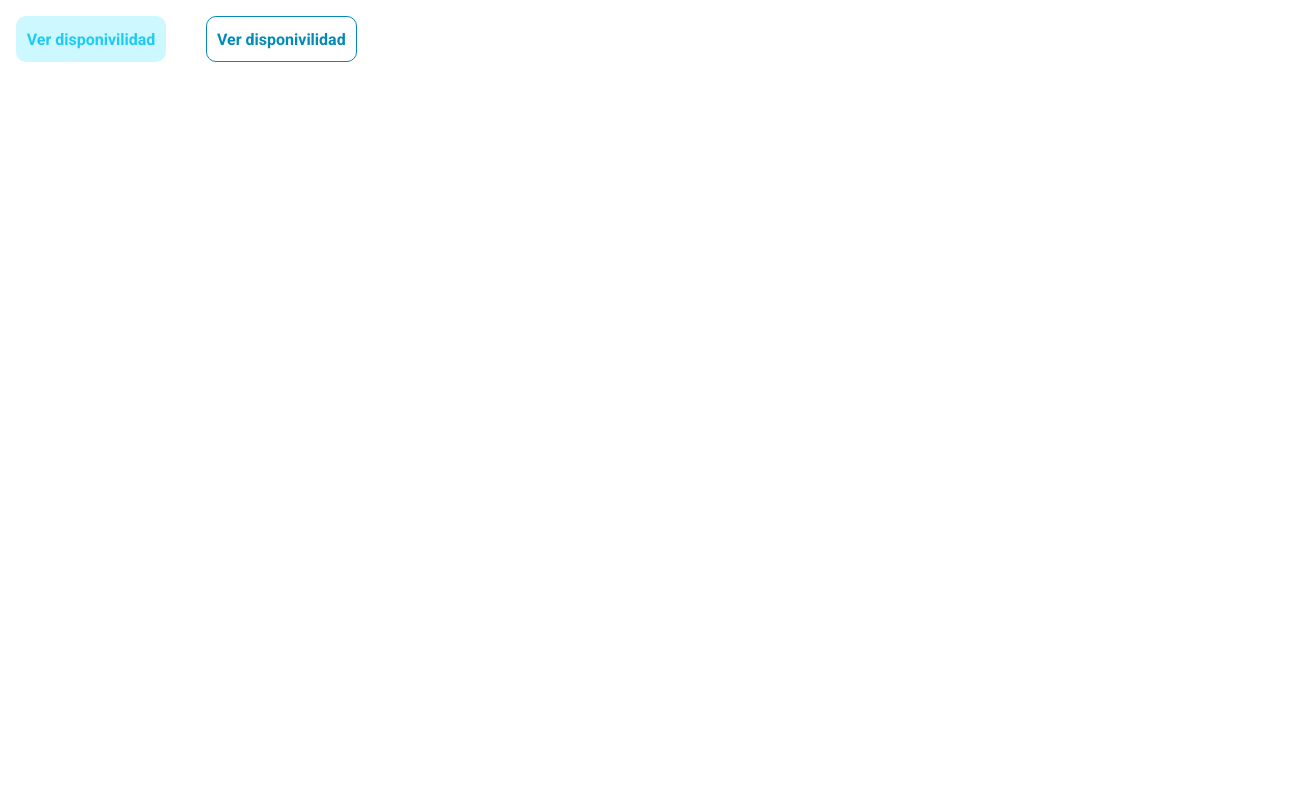
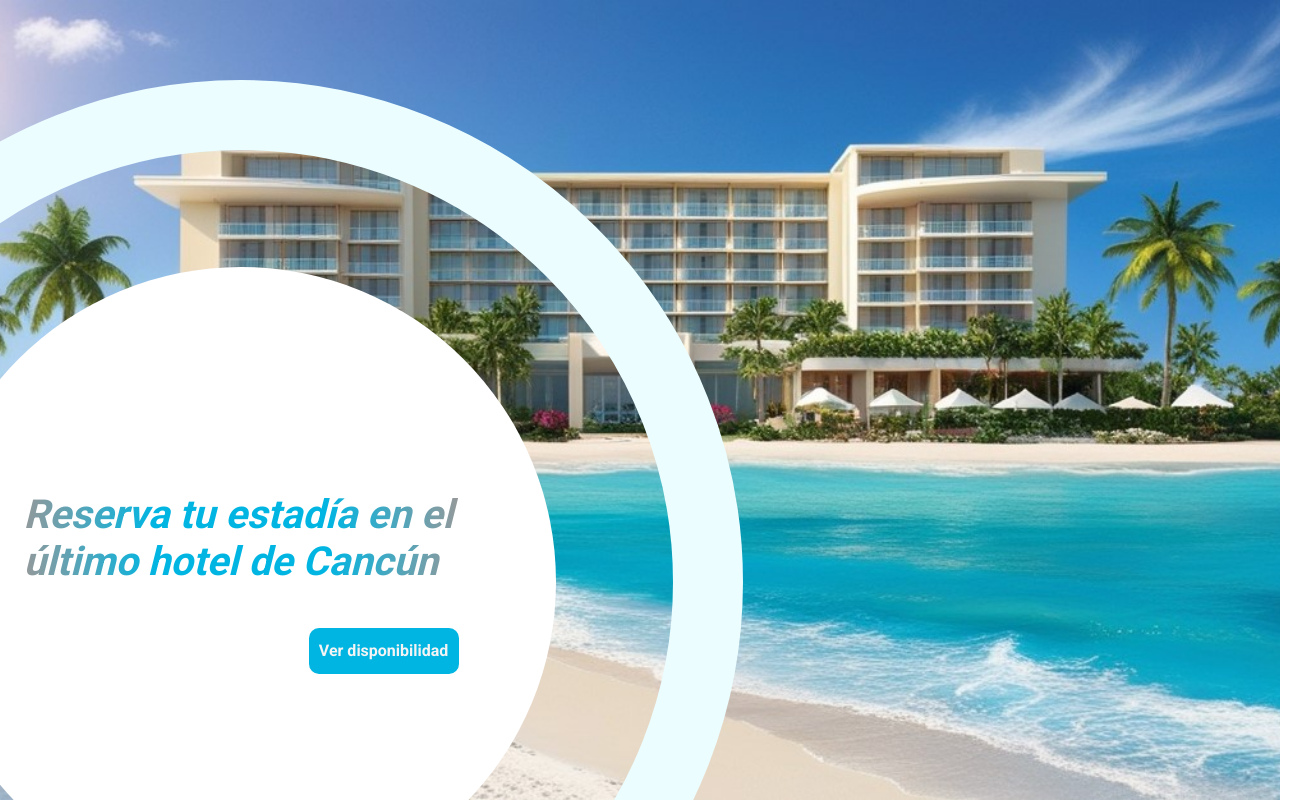
Before and after one commit to aristobulo99/challenge-santovecino-hotel-front, an Angular app: page / in a window 1280 px wide. Shown: the whole page, 1312 px wide, since content can reach past the window. Built offline with nearby package versions, Linux system fonts and the light colour scheme.

Commit message:
fix: maquetacion de card circular

```diff
--- a/angular.json
+++ b/angular.json
@@ -29,7 +29,9 @@
               {
                 "glob": "**/*",
                 "input": "public"
-              }
+              },
+              "src/assets",
+              "src/favicon.ico"
             ],
             "styles": [
               "src/styles.scss"
--- a/src/app/app.component.html
+++ b/src/app/app.component.html
@@ -1,6 +1,12 @@
-<div style="width: 100%; height: 500px; padding: 16px; display: flex; gap: 20px;">
-  <app-button style="width: 150px;" [name]="'Ver disponivilidad'" [valid]="false"></app-button>
- <br>
-  <app-button [name]="'Ver disponivilidad'" [type]="'outline'" [valid]="true"></app-button>
-
+<div style="
+  width: 100%;
+  height: 100%;
+  display: flex;
+  gap: 20px;
+  overflow: hidden;
+  background-image: url('/assets/image/cancun.jpg');
+  background-size: cover;
+  background-position: center;
+  background-repeat: no-repeat;">
+  <app-circular-card></app-circular-card>
 </div>
--- a/src/app/app.component.ts
+++ b/src/app/app.component.ts
@@ -1,11 +1,11 @@
 import { Component } from '@angular/core';
 import { RouterOutlet } from '@angular/router';
-import { ButtonComponent } from './shared/components/atom/button/button.component';
+import { CircularCardComponent } from './shared/components/atom/circular-card/circular-card.component';
 
 @Component({
   selector: 'app-root',
   standalone: true,
-  imports: [RouterOutlet, ButtonComponent],
+  imports: [RouterOutlet, CircularCardComponent],
   templateUrl: './app.component.html',
   styleUrl: './app.component.scss'
 })
--- /dev/null
+++ b/src/app/shared/components/atom/circular-card/circular-card.component.html
@@ -0,0 +1,17 @@
+<section class="section-container">
+    <div class="flex-center cicular-first">
+
+        <div class="flex-center cicular-second">
+            <div class="text-button">
+                <h1 class="gradient-text font-text-title-init">Reserva tu estadía en el último hotel de Cancún</h1>
+
+                <div class="content-button">
+                    <app-button [name]="'Ver disponibilidad'"
+                                (clickEvent)="goAvailability()"></app-button>
+                </div>
+            </div>
+
+        </div>
+    </div>
+
+</section>
--- /dev/null
+++ b/src/app/shared/components/atom/circular-card/circular-card.component.scss
@@ -0,0 +1,46 @@
+.section-container{
+    position: relative;
+    left: -26%;
+    top: 10%;
+}
+
+.flex-center{
+    display: flex;
+    justify-content: center;
+    align-items: center;
+}
+
+.cicular-first{
+    width: 54rem;
+    height: 54rem;
+    background-color: #0000;
+    border: 70px solid #ebfdff;
+    border-radius: 100%;
+
+}
+
+.cicular-second{
+    width: 39.375rem;
+    height: 39.375rem;
+    background-color: white;
+    border-radius: 100%;
+}
+
+.text-button{
+    width: 27.2rem;
+    height: 11.438rem;
+    display: flex;
+    flex-direction: column;
+    justify-content: space-between;
+}
+
+.content-button{
+    width: 100%;
+    display: flex;
+    flex-direction: column;
+    align-items: end;
+
+    app-button{
+        width: 9.375rem;
+    }
+}
--- /dev/null
+++ b/src/app/shared/components/atom/circular-card/circular-card.component.ts
@@ -0,0 +1,19 @@
+import { Component, Input } from '@angular/core';
+import { ButtonComponent } from '../button/button.component';
+
+@Component({
+  selector: 'app-circular-card',
+  standalone: true,
+  imports: [ButtonComponent],
+  templateUrl: './circular-card.component.html',
+  styleUrl: './circular-card.component.scss'
+})
+export class CircularCardComponent {
+
+  @Input() title!: string;
+
+  goAvailability(){
+
+  }
+
+}
--- a/src/styles.scss
+++ b/src/styles.scss
@@ -18,6 +18,7 @@ body{
 .font-text-title-init{
     font-size: 2.5rem;
     font-style: italic;
+    margin: 0;
 }
 
 .text-turquoise-700{
```
Also changed, not shown: src/assets/image/cancun.jpg (added), 1 other file (tests, documents, lock files or other folders).
